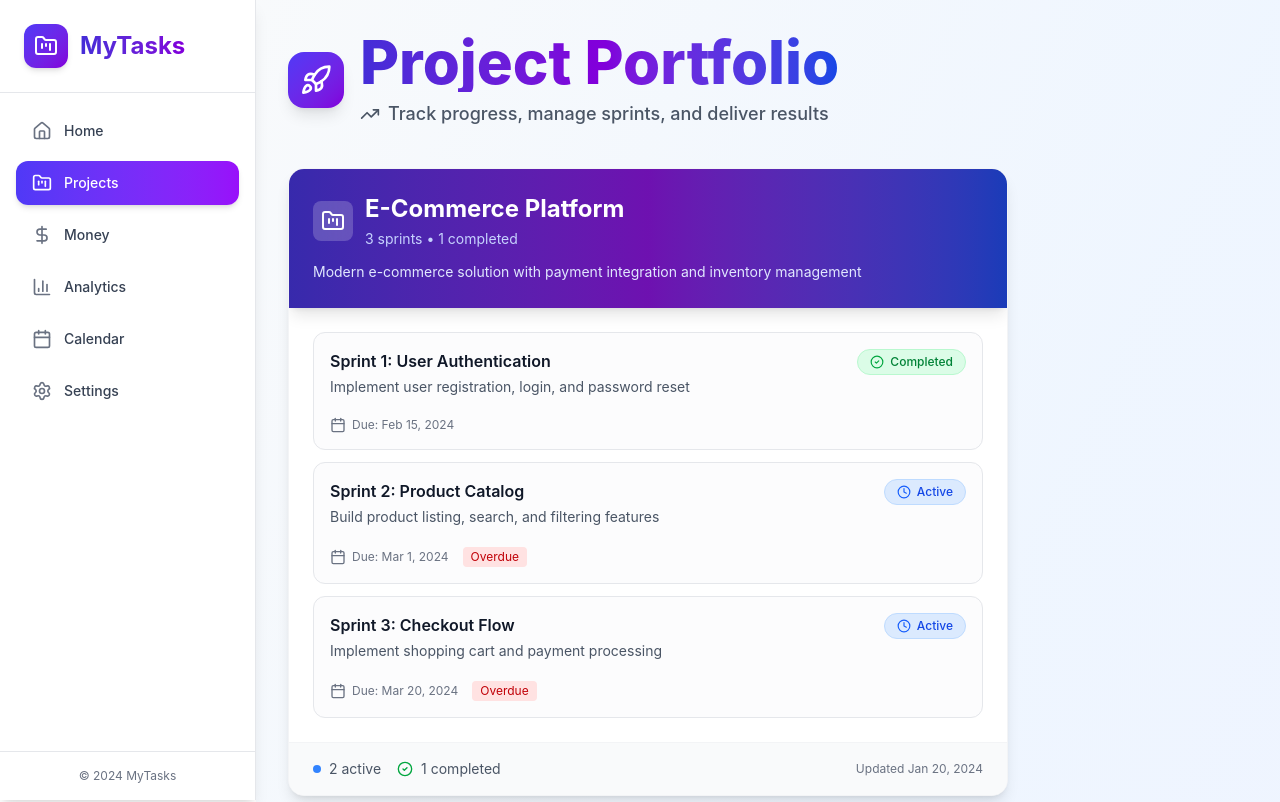
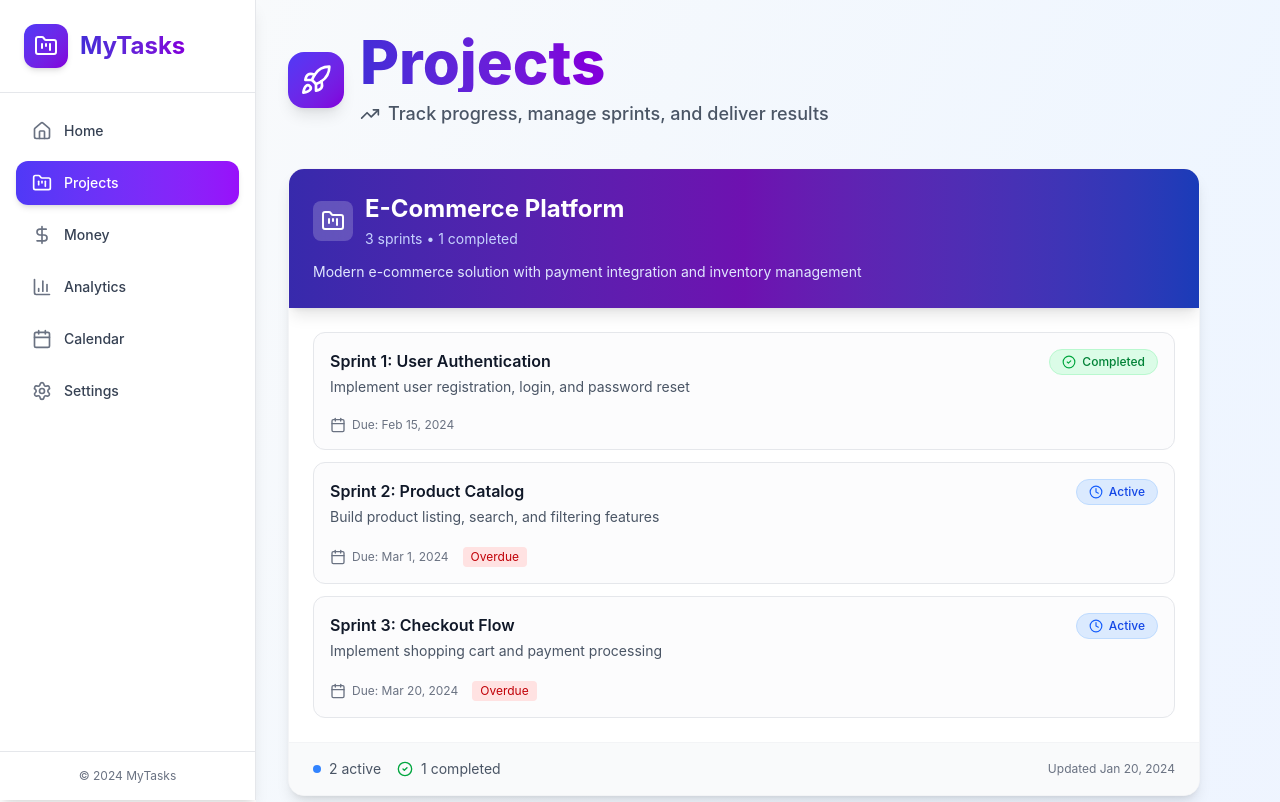
Before and after one commit to podestal/mytasks-client, a React (Vite) app in the folder app/: page /projects in a window 1280 px wide. Shown: the top 802 px of the page. Built offline with nearby package versions, Linux system fonts and the light colour scheme; no server answers.

Commit message:
first request to server

```diff
--- a/app/package.json
+++ b/app/package.json
@@ -19,6 +19,7 @@
     "@tanstack/react-router": "^1.132.0",
     "@tanstack/react-router-devtools": "^1.132.0",
     "@tanstack/router-plugin": "^1.132.0",
+    "axios": "^1.13.2",
     "lucide-react": "^0.545.0",
     "react": "^19.2.0",
     "react-dom": "^19.2.0",
--- a/app/src/pages/ProjectsPage.tsx
+++ b/app/src/pages/ProjectsPage.tsx
@@ -1,4 +1,6 @@
+import axios from 'axios'
 import { FolderKanban, Calendar, CheckCircle2, XCircle, Clock, Rocket, TrendingUp } from 'lucide-react'
+import { useEffect } from 'react'
 
 // Mock data based on your backend schema
 const mockProjects = [
@@ -163,9 +165,17 @@ const formatDate = (dateString: string) => {
 }
 
 const ProjectsPage = () => {
+
+    useEffect(() => {
+        axios.get('http://localhost:3000/api/projects').then((response) => {
+          console.log(response.data)
+        }).catch((error) => {
+          console.error(error)
+        })
+      }, [])
   return (
     <div className="min-h-screen bg-gradient-to-br from-slate-50 via-blue-50 to-indigo-50 p-4 md:p-8">
-      <div className="w-[90%] sm:w-[85%] md:w-[80%] lg:w-[75%] xl:max-w-6xl ml-0 mr-auto">
+      <div className="w-[90%] sm:w-[85%] md:w-[80%] lg:w-[90%] xl:w-[95%] 2xl:max-w-6xl ml-0 mr-auto">
         {/* Header */}
         <div className="mb-10">
           <div className="flex items-center gap-4 mb-4">
@@ -174,7 +184,7 @@ const ProjectsPage = () => {
             </div>
             <div>
               <h1 className="text-5xl md:text-6xl font-extrabold bg-gradient-to-r from-indigo-700 via-purple-700 to-blue-700 bg-clip-text text-transparent mb-2">
-                Project Portfolio
+                Projects
               </h1>
               <div className="flex items-center gap-2 text-gray-600">
                 <TrendingUp className="w-5 h-5" />
```
Also changed, not shown: app/src/services/api/apiClient.ts (added), app/src/services/auth/authClient.ts (added), 1 other file (tests, documents, lock files or other folders).
